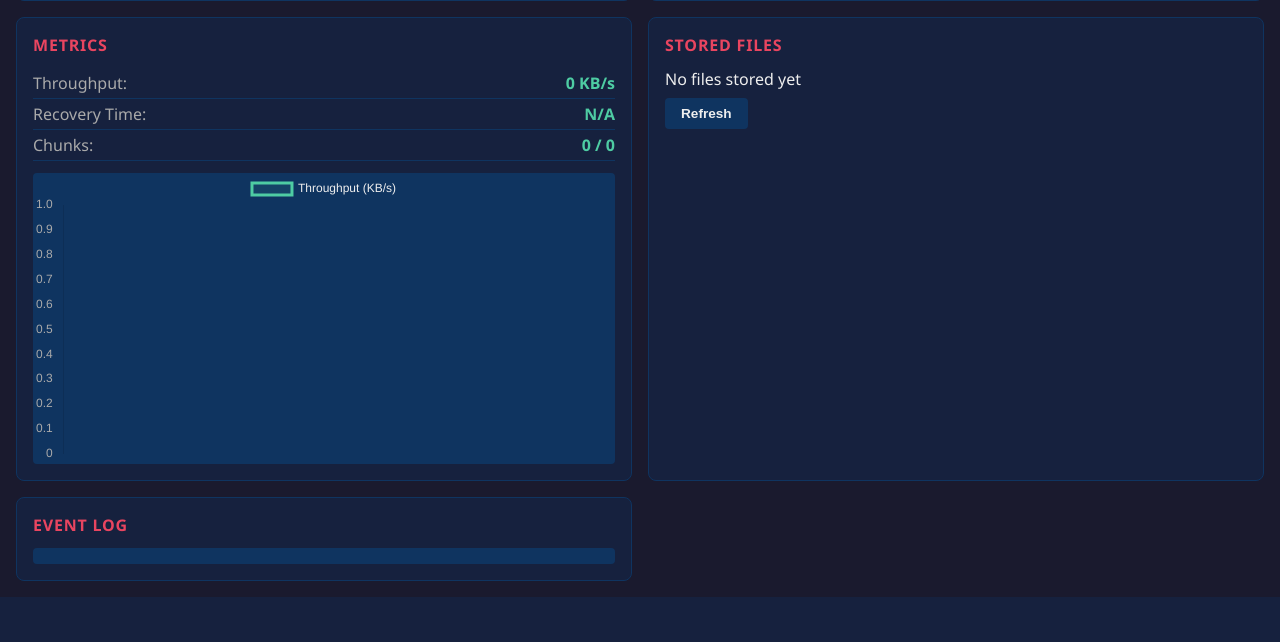
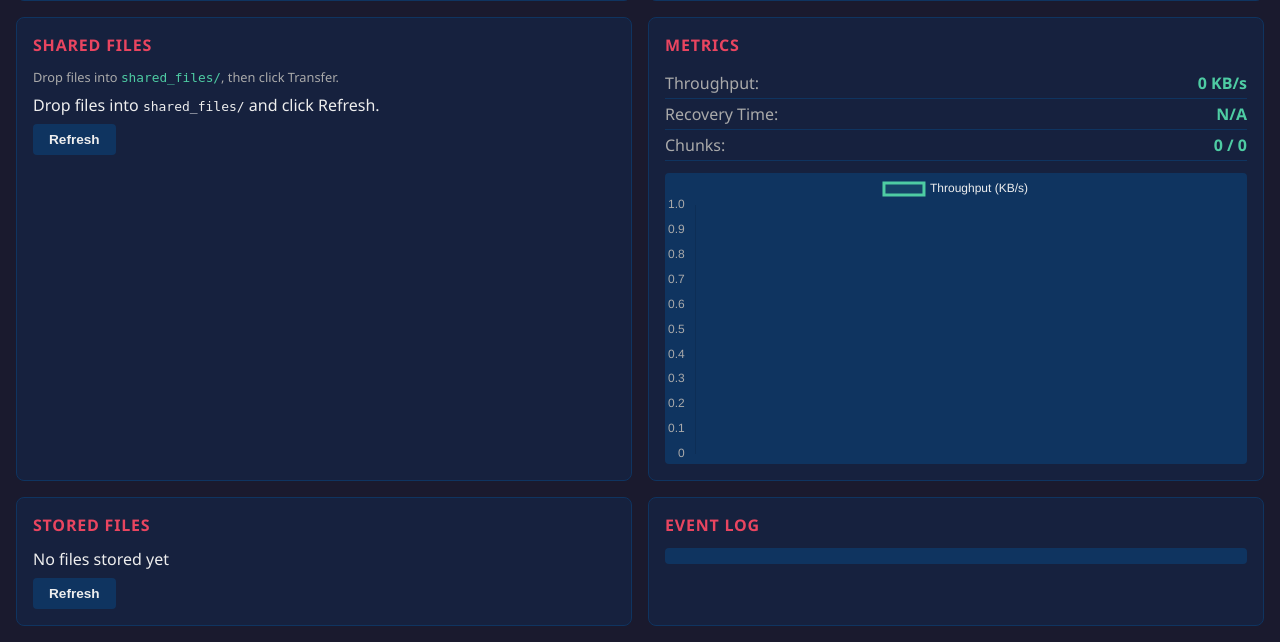
Before and after one commit to acrticsludge/CN-Mini, a Flask app: page / in a window 1280 px wide. Shown: the part 566-1208 px from the top of the page. Before the commit the page ends 1163 px from the top, so only its background shows below. Run offline with Flask 2, Linux system fonts and the light colour scheme; data that the repository does not hold is empty; some libraries are stand-ins or nearby versions.

Commit message:
Dashboard file picker: pick files from shared_files/ instead of CLI
- Add shared_files/ bind-mounted to all Mininet hosts at /tmp/shared
- New mininet/bridge.py on h1 watches for transfer requests, runs client
- Flask: new /api/browse and /api/transfer-result, /api/start-transfer queues requests
- Dashboard: Shared Files panel with click-to-select and result polling
- Fix client NameError (undefined start_chunk) from earlier simplification

```diff
--- a/client/client.py
+++ b/client/client.py
@@ -85,6 +85,7 @@ class BackupClient:
                 return False
             print(f"[CLIENT] Resuming from chunk {self.last_ack + 1}")
 
+        start_chunk = resume_from if resume_from > 0 else 0
         return self._send_chunks(filepath, start_chunk, total_chunks)
 
     def _send_chunks(self, filepath, start_chunk, total_chunks):
--- a/frontend/app.py
+++ b/frontend/app.py
@@ -2,6 +2,7 @@
 Flask web dashboard for the Distributed Backup System.
 Serves a single-page app with live topology, transfer control, metrics, and event log.
 """
+import json
 import os
 import time
 from flask import Flask, render_template, jsonify, request
@@ -17,6 +18,9 @@ socketio = SocketIO(
 
 BASE_DIR = os.path.join(os.path.dirname(os.path.abspath(__file__)), '..')
 STORED_DIR = os.path.join(BASE_DIR, 'stored_files')
+SHARED_DIR = os.path.join(BASE_DIR, 'shared_files')
+REQUEST_FILE = os.path.join(SHARED_DIR, 'transfer_request.json')
+RESULT_FILE = os.path.join(SHARED_DIR, 'transfer_result.json')
 
 # Global state
 transfer_state = {
@@ -62,17 +66,45 @@ def list_files():
     return jsonify(files)
 
 
+@app.route('/api/browse')
+def browse_files():
+    """List files in shared_files/ for the dashboard file picker."""
+    os.makedirs(SHARED_DIR, exist_ok=True)
+    files = [
+        {'name': f, 'size': os.path.getsize(os.path.join(SHARED_DIR, f))}
+        for f in sorted(os.listdir(SHARED_DIR))
+        if os.path.isfile(os.path.join(SHARED_DIR, f))
+        and not f.startswith('transfer_')
+    ]
+    return jsonify({'directory': 'shared_files', 'files': files})
+
+
+@app.route('/api/transfer-result')
+def transfer_result():
+    """Read the latest bridge result, if any."""
+    if os.path.exists(RESULT_FILE):
+        with open(RESULT_FILE) as f:
+            return jsonify(json.load(f))
+    return jsonify({'status': 'none'})
+
+
 @app.route('/api/start-transfer', methods=['POST'])
 def start_transfer():
-    """Start a file transfer from client to server."""
-    data = request.get_json()
-    filename = data.get('filename', 'test_file.bin')
-    file_path = data.get('file_path', os.path.join(BASE_DIR, 'test_file.bin'))
+    """Queue a file transfer: writes a request the Mininet bridge picks up."""
+    data = request.get_json(force=True, silent=True) or {}
+    filename = data.get('filename') or os.path.basename(data.get('file_path', ''))
+    if not filename or '..' in filename or '/' in filename or '\\' in filename:
+        return jsonify({'error': 'Invalid filename'}), 400
 
-    # Validate file path to prevent directory traversal
-    real_path = os.path.realpath(file_path)
-    if '..' in file_path or not real_path.startswith(os.path.realpath(BASE_DIR)):
-        return jsonify({'error': 'Invalid file path'}), 400
+    os.makedirs(SHARED_DIR, exist_ok=True)
+    src = os.path.join(SHARED_DIR, filename)
+    if not os.path.isfile(src):
+        return jsonify({'error': f'File not found in shared_files/: {filename}'}), 404
+
+    if os.path.exists(RESULT_FILE):
+        os.unlink(RESULT_FILE)
+    with open(REQUEST_FILE, 'w') as f:
+        json.dump({'filename': filename}, f)
 
     transfer_state['running'] = True
     transfer_state['filename'] = filename
@@ -80,9 +112,9 @@ def start_transfer():
     transfer_state['chunks_sent'] = 0
     transfer_state['start_time'] = time.time()
 
-    log_event(f'Starting transfer: {filename}')
+    log_event(f'Transfer queued: {filename} (bridge will pick it up)')
     socketio.emit('transfer_state', transfer_state)
-    return jsonify({'status': 'started', 'filename': filename})
+    return jsonify({'status': 'queued', 'filename': filename})
 
 
 @app.route('/api/stop-transfer', methods=['POST'])
--- a/frontend/static/dashboard.js
+++ b/frontend/static/dashboard.js
@@ -32,6 +32,8 @@ const throughputChart = new Chart(ctx, {
 
 // State
 let throughputData = [];
+let selectedFile = null;
+let lastResultSeen = null;
 
 // Socket events
 socket.on('connect', () => {
@@ -53,13 +55,21 @@ socket.on('link_event', (data) => {
 
 // Button handlers
 document.getElementById('btn-start').addEventListener('click', async () => {
+    if (!selectedFile) {
+        addEvent('Pick a file from Shared Files first');
+        return;
+    }
     const response = await fetch('/api/start-transfer', {
         method: 'POST',
         headers: { 'Content-Type': 'application/json' },
-        body: JSON.stringify({ filename: 'demo_file.bin', file_path: '/tmp/test_file.bin' })
+        body: JSON.stringify({ filename: selectedFile })
     });
     const result = await response.json();
-    addEvent(`Transfer started: ${result.filename}`);
+    if (result.error) {
+        addEvent(`Transfer failed: ${result.error}`);
+    } else {
+        addEvent(`Transfer queued: ${result.filename} — bridge will pick it up`);
+    }
 });
 
 document.getElementById('btn-stop').addEventListener('click', async () => {
@@ -156,6 +166,34 @@ async function loadFiles() {
     }
 }
 
+async function loadBrowse() {
+    const response = await fetch('/api/browse');
+    const data = await response.json();
+    const list = document.getElementById('browse-list');
+    list.innerHTML = '';
+
+    if (!data.files.length) {
+        list.innerHTML = '<p>Drop files into <code>shared_files/</code> and click Refresh.</p>';
+        return;
+    }
+
+    for (const file of data.files) {
+        const item = document.createElement('div');
+        item.className = 'file-item';
+        item.innerHTML = `
+            <span class="file-name">${file.name}</span>
+            <span class="file-size">${formatSize(file.size)}</span>
+        `;
+        item.addEventListener('click', () => {
+            document.querySelectorAll('#browse-list .file-item').forEach(el => el.classList.remove('selected'));
+            item.classList.add('selected');
+            selectedFile = file.name;
+            addEvent(`Selected: ${file.name}`);
+        });
+        list.appendChild(item);
+    }
+}
+
 function formatSize(bytes) {
     if (bytes < 1024) return `${bytes} B`;
     if (bytes < 1024 * 1024) return `${(bytes / 1024).toFixed(1)} KB`;
@@ -164,9 +202,24 @@ function formatSize(bytes) {
 
 // Initial load
 loadFiles();
+loadBrowse();
+document.getElementById('btn-refresh-browse').addEventListener('click', loadBrowse);
 setInterval(async () => {
     const response = await fetch('/api/metrics');
     const metrics = await response.json();
     document.getElementById('recovery-value').textContent =
         metrics.recovery_time ? `${metrics.recovery_time.toFixed(2)}s` : 'N/A';
+    try {
+        const res = await fetch('/api/transfer-result');
+        const tr = await res.json();
+        if ((tr.status === 'done' || tr.status === 'failed') && lastResultSeen !== tr.filename + tr.status) {
+            lastResultSeen = tr.filename + tr.status;
+            if (tr.status === 'done') {
+                addEvent(`Transfer complete: ${tr.filename} (CRC32 verified)`);
+            } else {
+                addEvent(`Transfer failed: ${tr.filename} — ${tr.error || 'unknown error'}`);
+            }
+            loadFiles();
+        }
+    } catch (e) { /* bridge result not available yet */ }
 }, 2000);
--- a/frontend/static/style.css
+++ b/frontend/static/style.css
@@ -236,3 +236,29 @@ main {
         grid-template-columns: 1fr;
     }
 }
+
+/* Shared Files browser */
+.panel-hint {
+    font-size: 0.8rem;
+    color: #aaa;
+    margin-bottom: 0.5rem;
+}
+
+.panel-hint code {
+    color: #4ecca3;
+}
+
+#browse-list {
+    max-height: 200px;
+    overflow-y: auto;
+    margin-bottom: 0.5rem;
+}
+
+#browse-list .file-item {
+    cursor: pointer;
+}
+
+#browse-list .file-item.selected {
+    outline: 2px solid #4ecca3;
+    border-radius: 4px;
+}
--- a/frontend/templates/dashboard.html
+++ b/frontend/templates/dashboard.html
@@ -85,6 +85,16 @@
             <p id="progress-text">No transfer running</p>
         </section>
 
+        <!-- Shared Files Panel -->
+        <section class="panel" id="browse-panel">
+            <h2>Shared Files</h2>
+            <p class="panel-hint">Drop files into <code>shared_files/</code>, then click Transfer.</p>
+            <div id="browse-list">
+                <p>Loading…</p>
+            </div>
+            <button id="btn-refresh-browse" class="btn btn-secondary">Refresh</button>
+        </section>
+
         <!-- Metrics Panel -->
         <section class="panel" id="metrics-panel">
             <h2>Metrics</h2>
```
Also changed, not shown: mininet/bridge.py (added, +71 -0 lines), mininet/topology.py (+15 -0 lines), tests/test_failure.py (+2 -0 lines), README.md.
